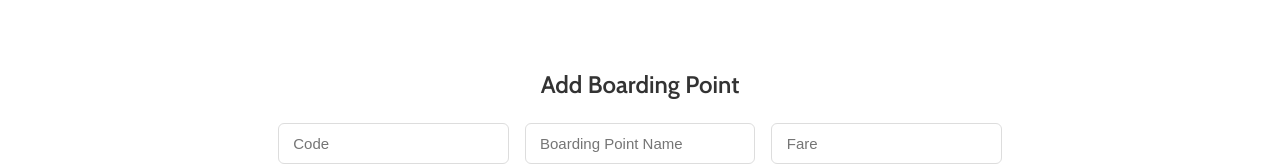
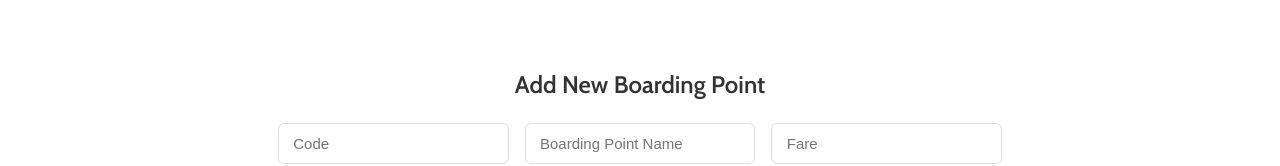
Before and after one commit to alanreji2004/project-pta, a React (Vite) app in the folder frontend/: page /boardingpoints in a window 1280 px wide. Shown: the part 128-294 px from the top of the page. Built offline with nearby package versions, Linux system fonts and the light colour scheme; no server answers; the database is empty; sample sign-in values are in the browser's storage.

Commit message:
refresh delay

```diff
--- a/frontend/src/pages/BoardingPoints/BoardingPoints.jsx
+++ b/frontend/src/pages/BoardingPoints/BoardingPoints.jsx
@@ -98,7 +98,7 @@ const BoardingPoints = () => {
       <Navbar />
 
       <div className={styles.addBoardingPoint}>
-        <h2 className={styles.sectionTitle}>Add Boarding Point</h2>
+        <h2 className={styles.sectionTitle}>Add New Boarding Point</h2>
         <form onSubmit={handleSubmit} className={styles.inputGroup}>
           <input
             type="text"
--- a/frontend/src/pages/Home/Home.jsx
+++ b/frontend/src/pages/Home/Home.jsx
@@ -189,7 +189,9 @@ const Home = () => {
     }
 
     setTimeout(() => setShowPopup(false), 2000);
-    window.location.reload()
+    setTimeout(() => {
+      window.location.reload();
+    }, 1500);
   };
 
   return (
```
